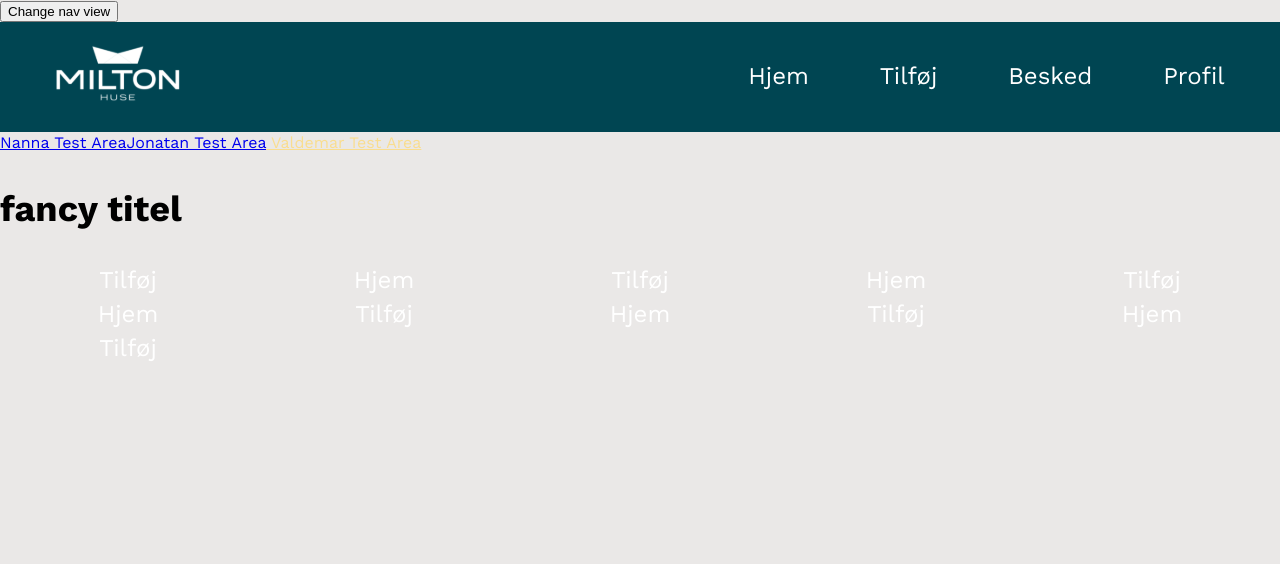
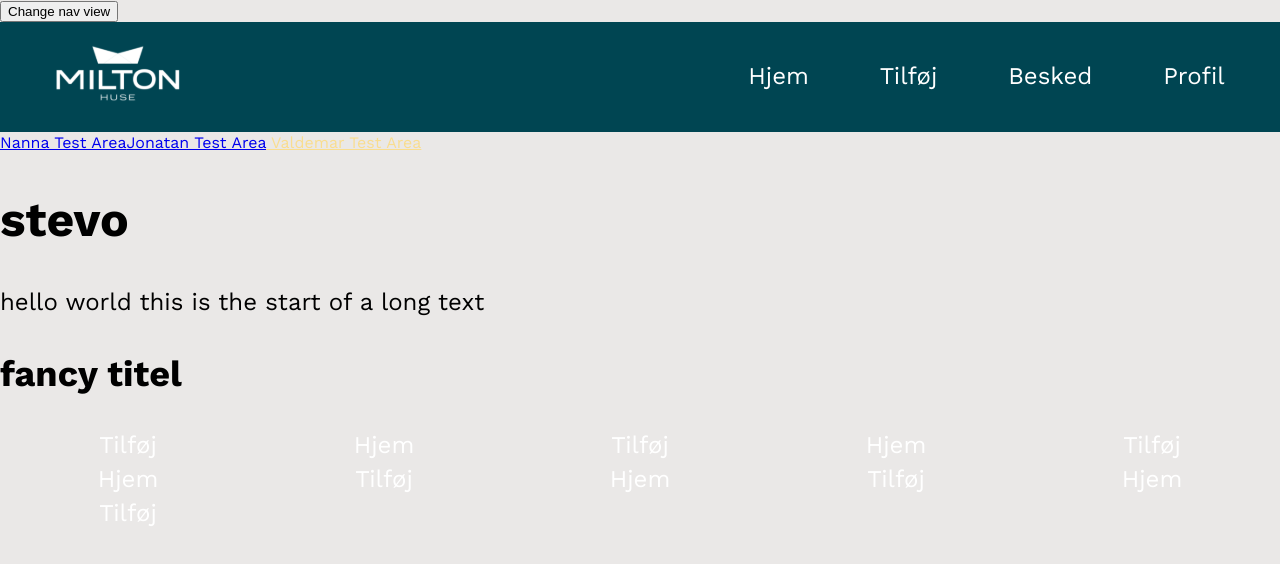
Before and after one commit to JonatanEmil/pentia-dashboard-app, a Vue app: page /valdemartestarea in a window 1280 px wide. Shown: the top 564 px of the page. Built offline with nearby package versions, Linux system fonts and the light colour scheme; the HTML template or start-up script is replaced by a standard one.

Commit message:
TitleWithText.vue fuldt opretted #36 #129 #130 #131

```diff
--- /dev/null
+++ b/src/components/TitleWithText.vue
@@ -0,0 +1,15 @@
+<script setup lang="ts">
+
+defineProps<{
+  title: string,
+  text: string,
+}>();
+
+
+</script>
+<template>
+    <div>
+        <h1 class="font--h1" v-if="title" >{{ title }}</h1>
+        <p class="font--p" v-if="text" >{{ text }}</p>
+    </div>
+</template>
--- a/src/views/ValdemarTestView.vue
+++ b/src/views/ValdemarTestView.vue
@@ -2,7 +2,7 @@
 import ItemList from '@/components/ItemList.vue';
 import NavbarButton from '@/components/NavbarButton.vue';
 import { defineAsyncComponent } from 'vue';
-
+import TitleWithText from '@/components/TitleWithText.vue';
 const testList = [
 
     {
@@ -64,6 +64,10 @@ const testList = [
 </script>
 
 <template>
+    <TitleWithText
+        title="stevo"
+        text="hello world this is the start of a long text"
+    />
     <ItemList :items="testList" v-slot="{ item }" :columns="5" :titel="'fancy titel'">
         <NavbarButton
         :name="item.name"
```
